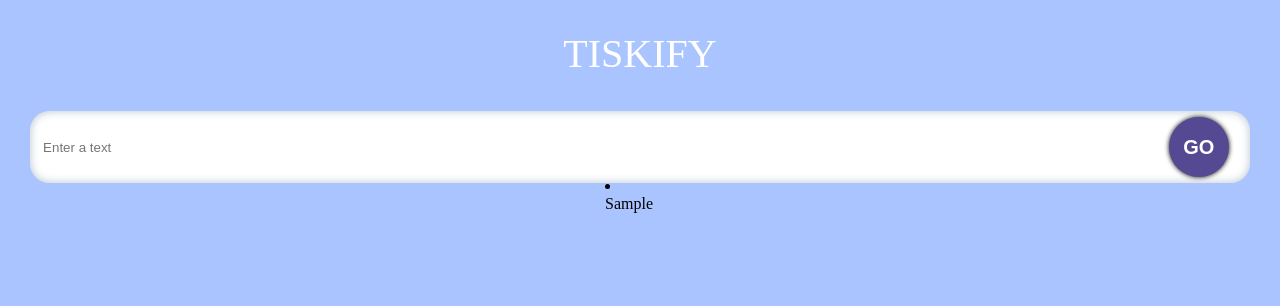
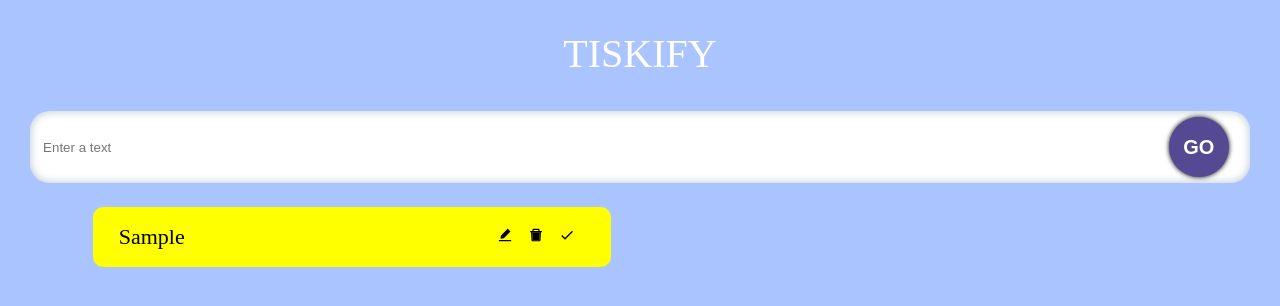
Before and after one commit to mariamrevia/typecript-app, a React (Create React App) app: page / in a window 1280 px wide. Both pictures are taken after typing "Sample" into the empty fields and a click on the button "GO". Shown: the top 306 px of the page. Built offline with nearby package versions, Linux system fonts and the light colour scheme; a web font is replaced by a local one.

Commit message:
added delete,edit,isDone button with functionalities

```diff
--- a/package.json
+++ b/package.json
@@ -12,6 +12,7 @@
     "@types/react-dom": "^18.0.9",
     "react": "^18.2.0",
     "react-dom": "^18.2.0",
+    "react-icons": "^4.7.1",
     "react-scripts": "5.0.1",
     "typescript": "^4.9.4",
     "web-vitals": "^2.1.4"
--- a/src/App.css
+++ b/src/App.css
@@ -114,8 +114,69 @@
 /* ------todolist------- */
 
 
+.todoslist--div {
+
+    display: flex;
+    width: 90%;
+    height:60px;
+    align-items: center;
+    flex-direction: row;
+    justify-content: space-between;
+    background-color: yellow;
+
+    margin-top: 10px;
+    border-radius: 10px;
+}
+
+.icons--div {
+    display: flex;
+    width: 15%;
+    flex-direction: row;
+    margin-right:7% ;
+    gap:15%;
+    justify-content: space-between;
+
+}
+
+.todoslist--form {
+    display: flex;
+    flex-direction: row;
+    width: 50%;
+    align-items: center;
+    justify-content: center;
+
+ border-radius: 5px;
+}
+
+.activelist-div {
+    background-color:#1980af ;
+}
+.tods--div {
+    margin-top: 20px;
+    display: flex;
+    flex-direction: column;
+    gap: 20px;
 
 
+}
+.todos-single {
+    font-size: 22px;
+    margin-left: 5%;
+    display: flex;
+
+}
+.editInput {
+    display: flex;
+    background-color:rgb(196, 241, 178);
+    border:none;
+   outline: rgb(234, 238, 124);
+    height: 40px;
+    border-radius: 4px;
+
+
+    font-size: 23px;
+    margin-left: 5%;
+}
 @media (max-width:400px) {
     .heading {
         margin-top: 15px;
--- /dev/null
+++ b/src/components/SignleTodo.tsx
@@ -0,0 +1,96 @@
+import React, { useState } from "react"
+
+import { Todo } from "../model"
+import { AiFillEdit, AiTwotoneDelete } from "react-icons/ai"
+import { MdOutlineDone } from "react-icons/md"
+import Todolist from "./Todolist"
+
+
+
+type Props = {
+    todo: Todo;
+    todos: Todo[];
+    setTodos: React.Dispatch<React.SetStateAction<Todo[]>>
+
+
+}
+
+
+const SignleTodo = ({ todo, todos, setTodos }: Props) => {
+
+
+    const [edit, setEdit] = useState<boolean>(false)
+    const [editTask, setEditTask] = useState<string>(todo.todo)
+
+    const handleisDone = (id: number) => {
+        setTodos(todos.map((todo) => {
+            return (
+                todo.id === id ? { ...todo, isDone: !todo.isDone } : todo
+            )
+        }))
+
+    }
+
+    const handleDelete = (id: number) => {
+        setTodos(todos.filter((todo) => {
+            return (
+                todo.id !== id
+
+            )
+        }))
+
+    }
+
+    const handleChangetask = (event:React.ChangeEvent<HTMLInputElement>) => {
+
+setEditTask(event.target.value)
+    }
+
+
+    return (
+        <form className="todoslist--form" >
+
+            <div className="todoslist--div">
+
+
+                {
+                    edit? (
+                        <input
+                        value={editTask}
+                        onChange={handleChangetask}
+                        className="editInput"
+                        />
+                        ):
+
+                        (
+
+                            todo.isDone ?
+                                <s className="todos-single">{todo.todo}</s> :
+                                <span className="todos-single">{todo.todo}</span>
+
+                        )
+                    }
+                <div className="icons--div">
+
+
+                    <span className="icons"
+
+                    onClick={() => {
+                        if (!edit && !todo.isDone) {
+                            setEdit(!edit)
+                        }
+
+                    }}
+                ><AiFillEdit /></span>
+
+                    <span className="icons" onClick={() => handleDelete(todo.id)}><AiTwotoneDelete /></span>
+                    <span className="icons" onClick={() => handleisDone(todo.id)}><MdOutlineDone /></span>
+
+                </div>
+
+            </div>
+        </form>
+    )
+}
+
+export default SignleTodo
--- a/src/components/Todolist.tsx
+++ b/src/components/Todolist.tsx
@@ -1,5 +1,6 @@
 import React from 'react'
-import {Todo} from "../model"
+import { Todo } from "../model"
+import SignleTodo from './SignleTodo';
 
 
 
@@ -8,25 +9,21 @@ interface Props {
     todos: Todo[];
     setTodos: React.Dispatch<React.SetStateAction<Todo[]>>
 }
-const Todolist:React.FC <Props> = ({todos ,setTodos }:Props) => {
+const Todolist: React.FC<Props> = ({ todos, setTodos }: Props) => {
     return (
-    <div className='todolist-div'>
 
-{
-
-todos.map((t) => {
-
+        <div className='tods--div'>
+            {todos.map((todo) => {
                 return (
-  <div className='tods--div'>
-  <li>{t.todo}</li>
-  </div>
+                   <SignleTodo
+                   todo={todo}
+                   key={todo.id}
+                   todos={todos}
+                   setTodos={setTodos}
+                   />
                 )
-
             })
-
             }
-
-
 
         </div>
     )
```
Also changed, not shown: 1 other file (tests, documents, lock files or other folders). Lines whose indentation alone changed are shown as unchanged.
